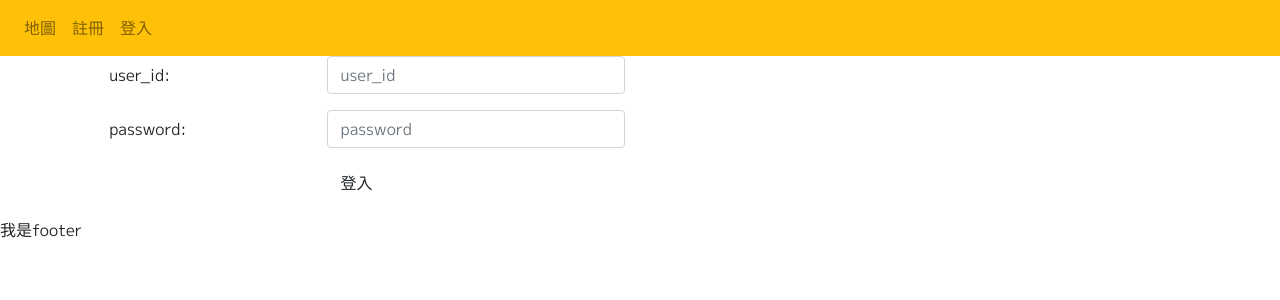
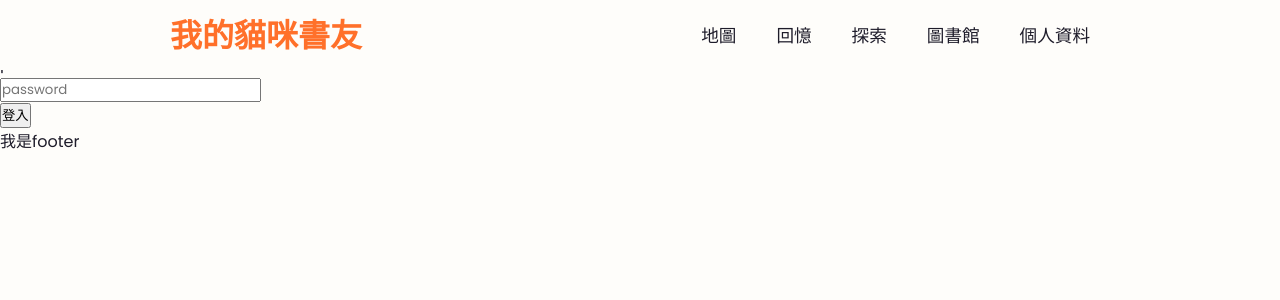
Before and after one commit to LaurenceShen/Books, a Flask app: page /login in a window 1280 px wide. Shown: the top 300 px of the page. Run offline with Flask 2, Linux system fonts and the light colour scheme; some libraries are stand-ins or nearby versions.

Commit message:
上排選單更新

```diff
--- a/templates/base.html
+++ b/templates/base.html
@@ -1,61 +1,34 @@
 <!DOCTYPE html>
-<html lang="zh-TW">
-<head>
-    <meta charset="UTF-8">
-    <meta name="viewport" content="width=device-width, initial-scale=1" />
-    <!-- CSS FONT -->
-    <link rel="preconnect" href="https://fonts.googleapis.com">
-    <link rel="preconnect" href="https://fonts.gstatic.com" crossorigin>
-    <link href="https://fonts.googleapis.com/css2?family=M+PLUS+1p&display=swap" rel="stylesheet">
-    <!-- CSS FONT -->
-    <!-- Bootstrap -->
-    <link rel="stylesheet" href="https://stackpath.bootstrapcdn.com/bootstrap/4.3.1/css/bootstrap.min.css" integrity="sha384-ggOyR0iXCbMQv3Xipma34MD+dH/1fQ784/j6cY/iJTQUOhcWr7x9JvoRxT2MZw1T" crossorigin="anonymous">
-    <!-- Bootstrap -->
-    <!-- CSS FONT -->
-    <style> body {font-family: 'M PLUS 1p', sans-serif;}</style>
-    <!-- CSS FONT -->
+<html>
+    <!--上方選單-->
+    <head>
+        <meta charset="utf-8" />
+        <meta name="viewport" content="width=device-width", initial-scale=1.0 />
+        <title>full website design</title>
+        <link rel="stylesheet" type="text/css" href="ryan_discovery.css"/>
 
-    <title>{% block title %}{% endblock %}</title>
-</head>
+        <link rel="stylesheet"
+        href="https://unpkg.com/boxicons@latest/css/boxicons.min.css">
 
-<body>
-    <nav class="navbar navbar-expand-sm bg-warning navbar-light">
-      <button class="navbar-toggler" type="button" data-toggle="collapse" data-target="#collapsibleNavbar">
-        <span class="navbar-toggler-icon"></span>
-      </button>
+        <link rel="preconnect" href="https://fonts.googleapis.com">
+        <link rel="preconnect" href="https://fonts.gstatic.com" crossorigin>
+        <link href="https://fonts.googleapis.com/css2?family=Poppins:wght@100;200;300;400;500;600;700;800;900&display=swap" rel="stylesheet">
+    </head>
 
-      <!-- 導覽列 -->
-      <div class="collapse navbar-collapse" id="collapsibleNavbar">
-        <ul class = "navbar-nav">
-            <li class = "nav-item">
-            <a class = "col nav-link" href="../map" class="active">地圖</a>
-            </li>
-          {% if current_user.is_authenticated %}
-          <li class="nav-item dropdown">
-            <a class="col nav-link dropdown-toggle" href="#" id="navbardrop" data-toggle="dropdown">回憶</a>
-            <div class="dropdown-menu">
-              <a class="dropdown-item" href="./post_cards">我的收藏</a>
-              <a class="dropdown-item" href="./mybooks">我的書房</a>
-              <a class="dropdown-item" href="#">我的分析</a>
-            </div>
-          </li>
-          <li class = "nav-item">
-            <a class = "col nav-link" href="../discovery">探索</a>
-          </li>
-          <li class = "nav-item">
-            <a class = "col nav-link" href="../logout">登出</a>
-          </li>
-          {% else %}
-          <li class = "nav-item">
-            <a class = "col nav-link" href="../register">註冊</a>
-          </li>
-          <li class = "nav-item">
-            <a class = "col nav-link" href="../login">登入</a>
-          </li>
-          {% endif %}
-        </ul>
-      </div>
-    </nav>
+    <body>
+
+        <header>
+            <a href="#" class="logo">我的貓咪書友</a>
+            <div class="bx bx-menu" id="menu-icon"></div>
+
+            <ul class="navbar">
+                <li><a href="#home">地圖</a></li>
+                <li><a href="#about">回憶</a></li>
+                <li><a href="#menu">探索</a></li>
+                <li><a href="#services">圖書館</a></li>
+                <li><a href="#contact">個人資料</a></li>
+            </ul>
+        </header>
 
     <main>
         <!-- 可供更改的部分 -->
```
Also changed, not shown: 2 other files.
